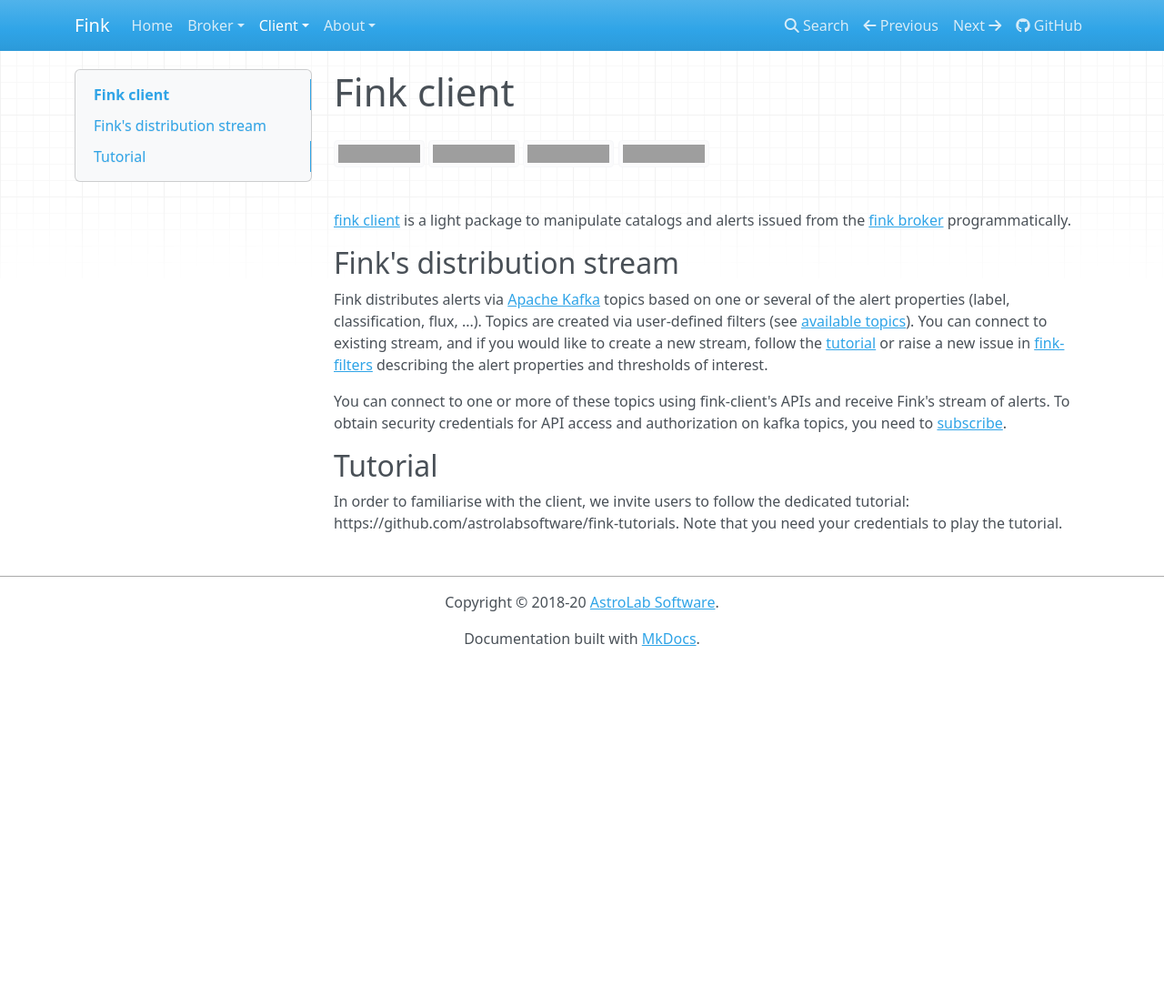
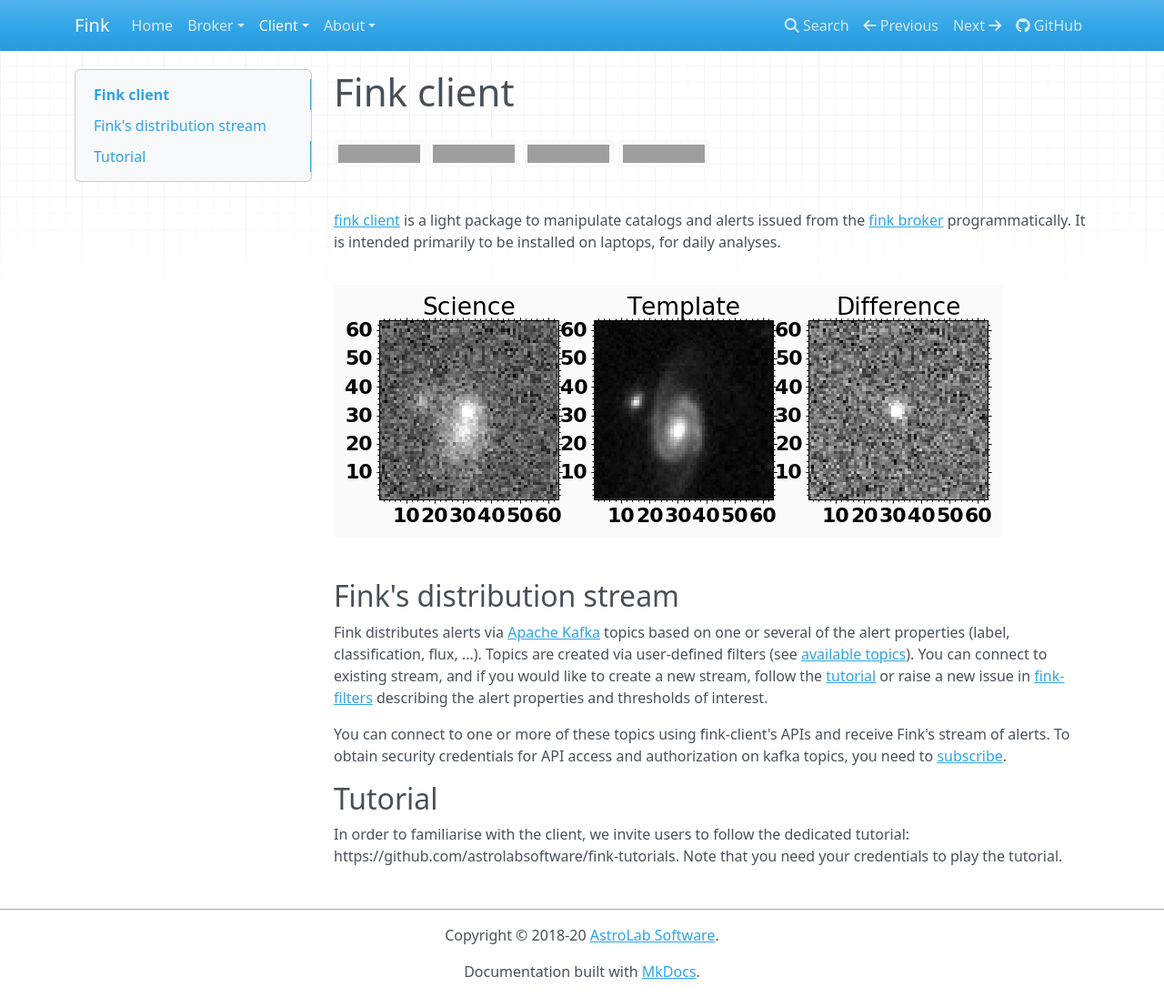
Before and after one commit to astrolabsoftware/fink, an MkDocs documentation site: the page built from docs/fink-client.md, in a window 1280 px wide and 1096 px high. Shown: the whole window at 91% size. Built offline with MkDocs 1.6.1, drawn with Linux system fonts in a browser that asks for light colours; nearby versions of some CDN libraries; grey boxes are pictures that could not be loaded.

Commit message:
Add picture in the fink client description

```diff
--- a/docs/fink-client.md
+++ b/docs/fink-client.md
@@ -4,7 +4,9 @@
 [![Build Status](https://travis-ci.org/astrolabsoftware/fink-client.svg?branch=master)](https://travis-ci.org/astrolabsoftware/fink-client)
 [![codecov](https://codecov.io/gh/astrolabsoftware/fink-client/branch/master/graph/badge.svg)](https://codecov.io/gh/astrolabsoftware/fink-client)
 
-[fink client](https://github.com/astrolabsoftware/fink-client) is a light package to manipulate catalogs and alerts issued from the [fink broker](https://github.com/astrolabsoftware/fink-broker) programmatically.
+[fink client](https://github.com/astrolabsoftware/fink-client) is a light package to manipulate catalogs and alerts issued from the [fink broker](https://github.com/astrolabsoftware/fink-broker) programmatically. It is intended primarily to be installed on laptops, for daily analyses.
+
+![Screenshot](../img/output_10_5.png)
 
 ## Fink's distribution stream
 
```
Also changed, not shown: docs/img/output_10_5.png (added).
